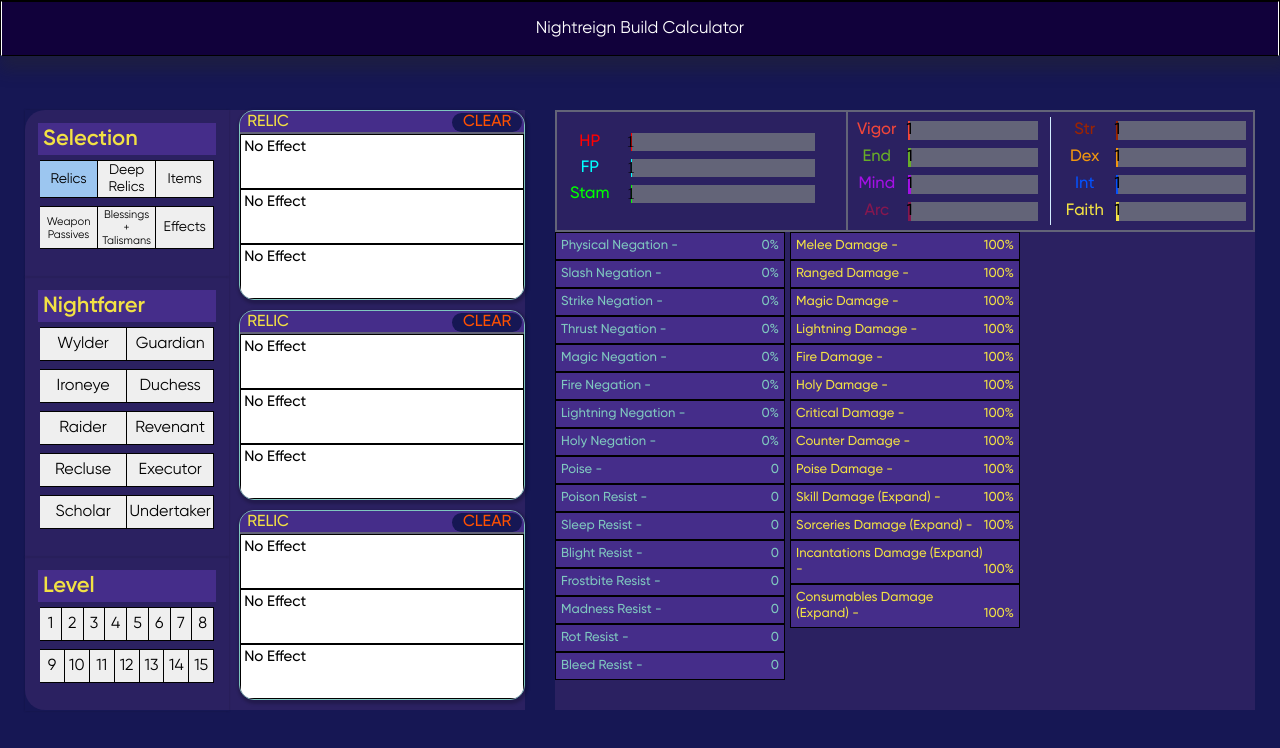
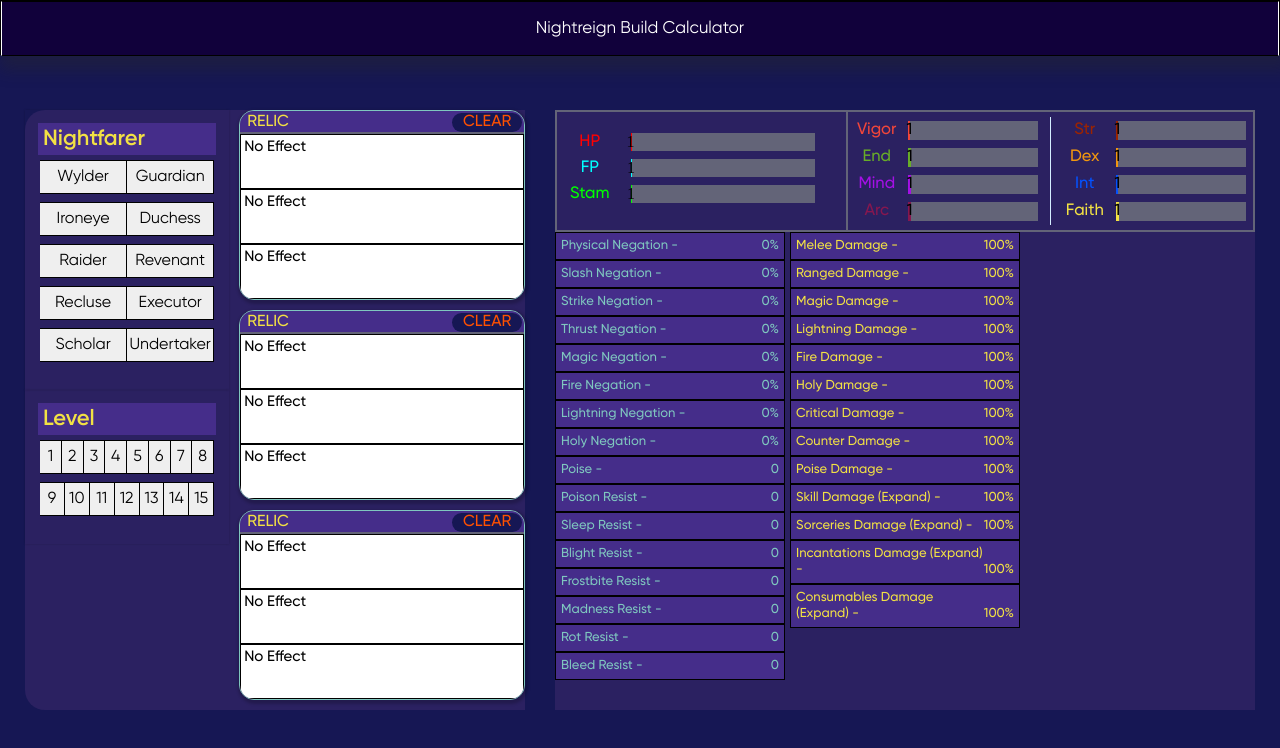
Before and after one commit to NLanese/the-codex, a Next.js app: page /showcases/projects/nightreign in a window 1280 px wide. Shown: the top 748 px of the page. Built offline with nearby package versions, Linux system fonts and the light colour scheme.

Commit message:
__LIVE__

```diff
--- a/pages/showcases/projects/nightreign.js
+++ b/pages/showcases/projects/nightreign.js
@@ -242,7 +242,7 @@ function renderNightFarer(){
             display: 'flex', flexDirection: 'column', flex: 5,
             paddingRight: 10
         }}>
-            <FormMultipleChoice
+            {/* <FormMultipleChoice
                 title={"Selection"}
                 style={{width: '100%'}}
                 titleStyle={{marginBottom: 0, paddingBottom: 0, backgroundColor: gloomGlow, padding: 2.5, paddingLeft: 5, color: graceGiven}}
@@ -260,7 +260,7 @@ function renderNightFarer(){
                     options: ["Relics", "Deep Relics", "Items", {tag: "Weapon Passives", textStyle: {fontSize: 11}}, {tag: "Blessings + Talismans", textStyle: {fontSize: 11}}, "Effects"],
                 }}
                 inputValue={selectionState}
-            />
+            /> */}
             <FormMultipleChoice
                 title={"Nightfarer"}
                 titleStyle={{marginBottom: 0, paddingBottom: 0, backgroundColor: gloomGlow, padding: 2.5, paddingLeft: 5, color: graceGiven,}}
```
